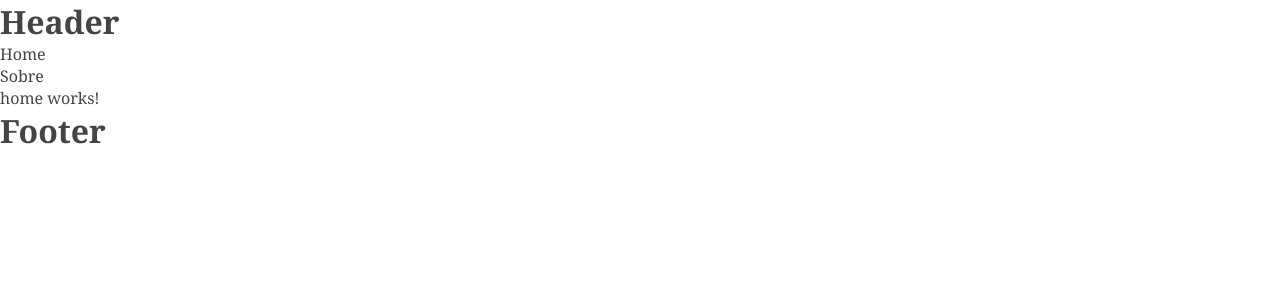
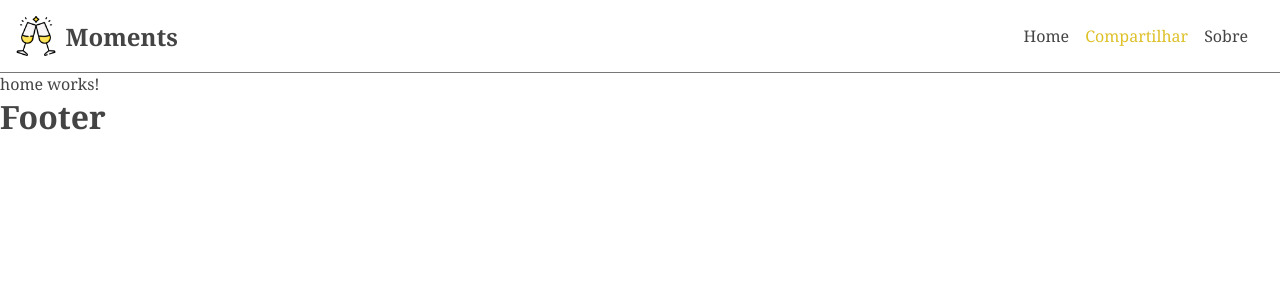
Before and after one commit to williamand02/moments, an Angular app: page / in a window 1280 px wide. Shown: the top 300 px of the page. Built offline with nearby package versions, Linux system fonts and the light colour scheme.

Commit message:
:lipstick: feat: Styling the header

```diff
--- a/src/app/components/header/header.component.css
+++ b/src/app/components/header/header.component.css
@@ -0,0 +1,37 @@
+nav {
+  display: flex;
+  justify-content: space-between;
+  padding: 1em;
+  border-bottom: 1px solid #777777
+}
+
+
+.brand,
+.links{
+  display: flex;
+  justify-content: cernter;
+  align-items: center;
+}
+
+.brand img{
+  width: 40px;
+  margin-right: 0.6em;
+}
+
+.brand h2{
+  transition: .4s;
+}
+.brand:hover > h2{
+  color: var(--gold)
+}
+.links li {
+  margin-right: 1em;
+}
+
+#add a{
+  color: var(--gold);
+}
+
+#add a:hover {
+  background-color: var(--grey-light);
+}
--- a/src/app/components/header/header.component.html
+++ b/src/app/components/header/header.component.html
@@ -1,7 +1,11 @@
-<h1>Header</h1>
 <nav>
-  <ul>
+  <a class="brand" routerLink="/">
+    <img src="/assets/moments.png" alt="Moments">
+    <h2>Moments</h2>
+  </a>
+  <ul class="links">
     <li><a routerLink="/">Home</a></li>
+    <li id="add"><a routerLink="/moments/new">Compartilhar</a></li>
     <li><a routerLink="/about">Sobre</a></li>
   </ul>
 </nav>
```
